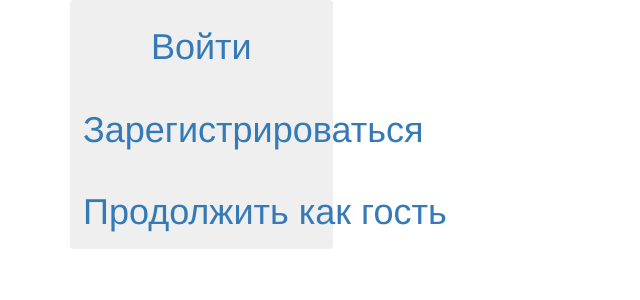
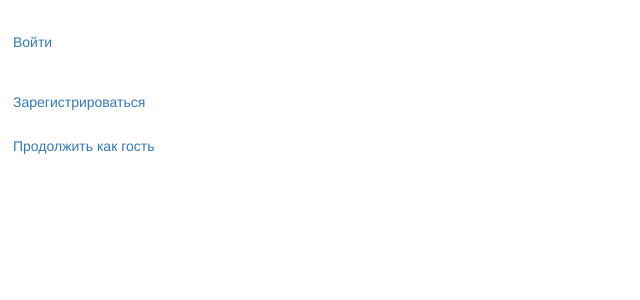
Before and after one commit to mihalichpalich/KR_BD, a Flask app: page / in a window 1280 px wide. Shown: the top 300 px of the page, without its empty margins (0-640 px from the left). Run offline with Flask 2, Linux system fonts and the light colour scheme; some libraries are stand-ins or nearby versions.

Commit message:
исправил стартовую страницу

```diff
--- a/app.py
+++ b/app.py
@@ -22,10 +22,6 @@
 @app.route('/')
 def index():
     return render_template("index.html")
-
-@app.route('/guest_mode')
-def guestMode():
-    return render_template("guest_mode.html")
 
 # регистрация
 @app.route('/sign_up', methods=['GET', 'POST'])
--- a/templates/index.html
+++ b/templates/index.html
@@ -3,15 +3,50 @@
 {% block title %}Добро пожаловать на сайт{% endblock title %}
 
 {%- block content %}
-    {{super()}}
+    <div id="accordion">
+        <div class="card">
+            <div class="card-header" id="headingOne">
+                <h1 class="mb-0">
+                    <button class="btn btn-link">
+                      <a href="{{ url_for('login') }}">Войти</a>
+                    </button>
+                </h1>
+            </div>
+        </div>
 
-    <div class="container">
-      <div class="row justify-content-center">
-        <div class="btn-group-vertical col-xs-3">
-          <button type="button" class="btn btn-light"><a href="{{ url_for('login') }}"><h1>Войти</h1></a></button>
-          <button type="button" class="btn btn-light"><a href="{{ url_for('signUp') }}"><h1>Зарегистрироваться</h1></a></button>
-          <button type="button" class="btn btn-light"><a href="{{ url_for('guestMode') }}"><h1>Продолжить как гость</h1></a></button>
+        <div class="card">
+            <div class="card-header" id="headingTwo">
+                <h1 class="mb-0">
+                    <button class="btn btn-link">
+                      <a href="{{ url_for('signUp') }}">Зарегистрироваться</a>
+                    </button>
+                </h1>
+            </div>
         </div>
-      </div>
+
+        <div class="card">
+            <div class="card-header" id="headingThree">
+                <h5 class="mb-0">
+                    <button class="btn btn-link collapsed" data-toggle="collapse" data-target="#collapseThree" aria-expanded="false" aria-controls="collapseThree">
+                      Продолжить как гость
+                    </button>
+                </h5>
+            </div>
+
+                <div id="collapseThree" class="collapse" aria-labelledby="headingThree" data-parent="#accordion">
+
+                <div class="card-body">
+                    <div class="btn-group-vertical">
+                        <h5 class="mb-0">
+                            <button class="btn btn-link"><a href="{{ url_for('vacCatInd') }}">Каталог вакансий</a></button>
+                        </h5>
+
+                        <h5 class="mb-0">
+                            <button class="btn btn-link"><a href="{{ url_for('taskCatAreas') }}">Каталог заданий</a></button>
+                        </h5>
+                    </div>
+                </div>
+            </div>
+        </div>
     </div>
 {%- endblock content %}
```
Also changed, not shown: templates/guest_mode.html (deleted, +0 -16 lines).
